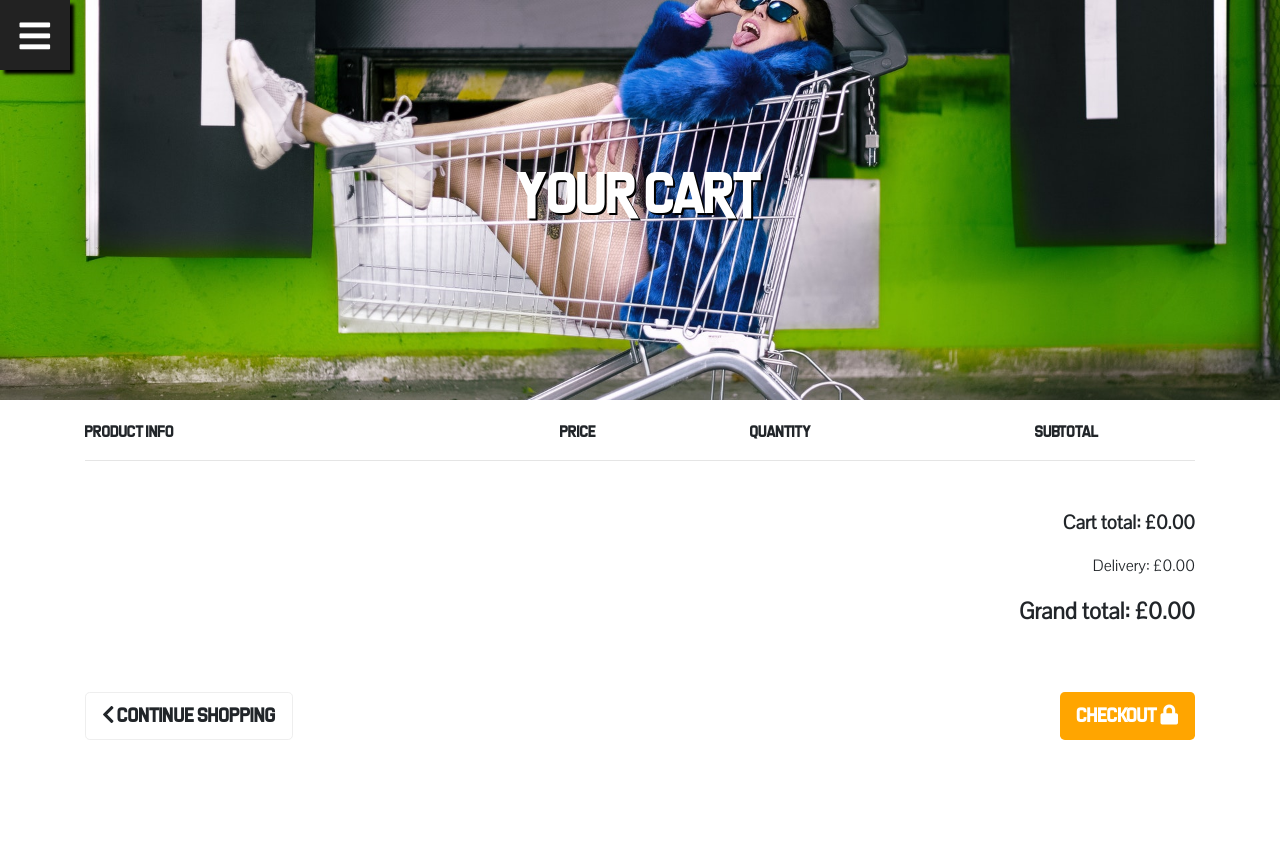
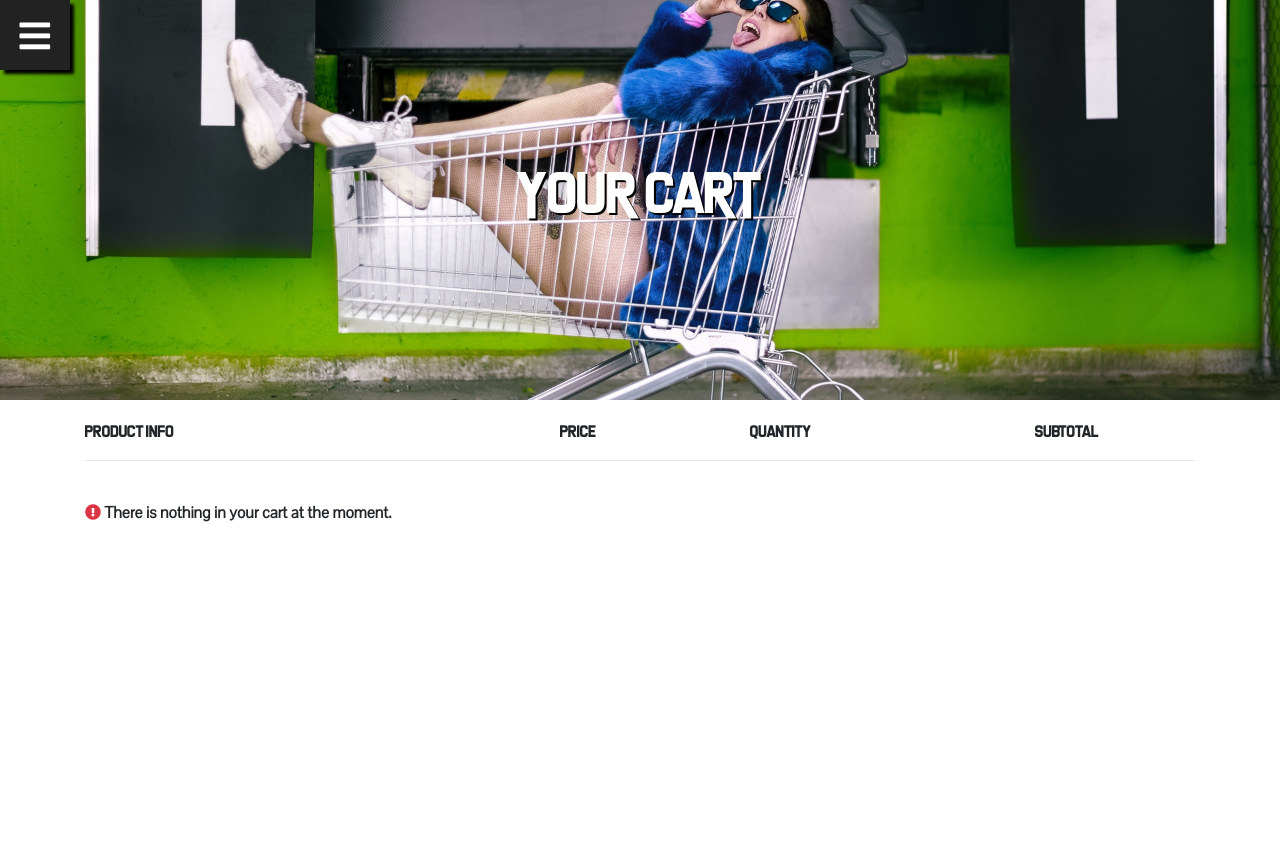
Before and after one commit to ShavingSeagull/PowerHaus, a Django app: page /cart/your-cart in a window 1280 px wide. Shown: the top 866 px of the page. Run offline with Django 3.2, Linux system fonts and the light colour scheme; some libraries are stand-ins or nearby versions.

Commit message:
Added checks for discount dates in profile and whether discount is present in checkout

```diff
--- a/cart/templates/cart/cart.html
+++ b/cart/templates/cart/cart.html
@@ -24,6 +24,7 @@
         <p class="col-2 my-auto">Subtotal</p>
     </div>
     <hr />
+    {% if product_count > 0 %}
     {% for item in cart_items %}
     <div class="row cart-row">
         <div class="d-none d-sm-block col-sm-2">
@@ -93,7 +94,7 @@
         <div class="col-sm-6 col-lg-8 cart-total mt-3 mt-sm-0">
             <p><strong>Cart total: £{{ subtotal }}</strong></p>
             {% if discount_total %}
-            <p>Discount: -£{{ discount_total }}</p>
+            <p class="text-danger">Discount: -£{{ discount_total }}</p>
             {% endif %}
             <p>Delivery: £{{ shipping }}</p>
             <p><strong>Grand total: £{{ total }}</strong></p>
@@ -103,10 +104,22 @@
         <div class="col-12 ">
             <a href="{% url 'protein' %}" class="btn btn-lg continue-shopping-btn d-block d-sm-inline-block">
                 <i class="fas fa-chevron-left" aria-hidden="true"></i>
-                 Continue shopping</a>
-            <a href="{% url 'checkout' %}" class="btn btn-lg brand-btn d-block d-sm-inline-block checkout-btn">Checkout <i class="fas fa-lock" aria-hidden="true"></i></a>
+                 Continue shopping
+            </a>
+            <a href="{% url 'checkout' %}" class="btn btn-lg brand-btn d-block d-sm-inline-block checkout-btn">
+                Checkout
+                <i class="fas fa-lock" aria-hidden="true"></i>
+            </a>
         </div>
     </div>
+    {% else %}
+    <div class="row">
+        <p class="col-12 mt-4">
+            <i class="fas fa-exclamation-circle text-danger"></i>
+            <strong>There is nothing in your cart at the moment.</strong>
+        </p>
+    </div>
+    {% endif %}
 </section>
 <!-- /.Cart section -->
 {% endblock %}
--- a/checkout/templates/checkout/checkout.html
+++ b/checkout/templates/checkout/checkout.html
@@ -108,11 +108,17 @@
             <div class="row">
                 <div class="col-9">
                     <p class="my-0 text-right">Subtotal:</p>
+                    {% if discount_total %}
+                    <p class="my-0 text-right text-danger">Discount:</p>
+                    {% endif %}
                     <p class="my-0 text-right">Delivery:</p>
                     <p class="my-0 text-right">Total:</p>
                 </div>
                 <div class="col-3">
                     <p class="my-0 text-right">£{{ subtotal }}</p>
+                    {% if discount_total %}
+                    <p class="my-0 text-right text-danger">-£{{ discount_total }}</p>
+                    {% endif %}
                     <p class="my-0 text-right">£{{ shipping }}</p>
                     <p class="my-0 text-right"><strong>£{{ total }}</strong></p>
                 </div>
--- a/profiles/views.py
+++ b/profiles/views.py
@@ -2,6 +2,7 @@ from django.shortcuts import render, get_object_or_404, redirect
 from django.contrib.auth.decorators import login_required
 from django.contrib.auth.models import User
 from django.contrib import messages
+from django.utils import timezone
 from .models import Profile
 from .forms import ProfileForm
 from promocodes.models import PromoCode
@@ -79,7 +80,10 @@ def discount_page(request, username):
         messages.error(request, "Nice try, pal. You can only view your own discounts!")
         return redirect('home')
 
-    discounts = PromoCode.objects.filter(active=True)
+    now = timezone.now()
+    discounts = PromoCode.objects.filter(start_date__lte=now,
+                                            expiry_date__gte=now,
+                                            active=True)
     context = {
         "discounts": discounts
     }
```
